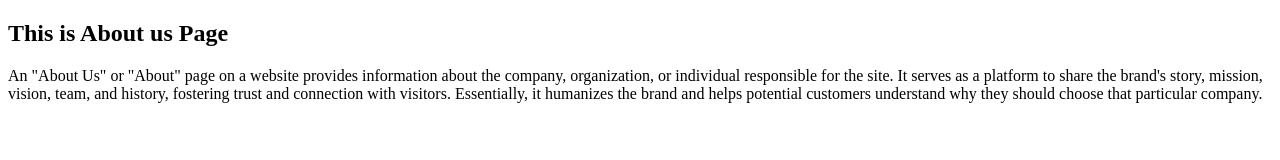
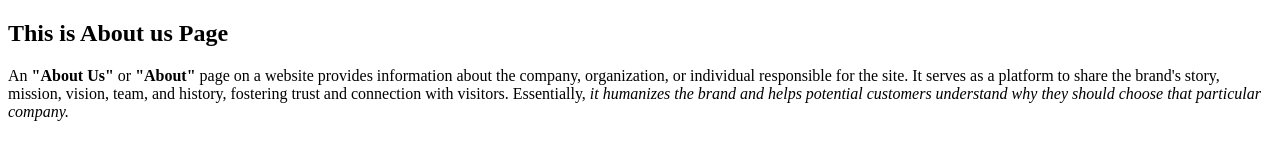
Before and after one commit to Shrejaltambe18/my-new-repo, a plain HTML site: page about.html in a window 1280 px wide. Drawn offline with Linux system fonts and the light colour scheme.

Commit message:
paragraph updated

```diff
--- a/about.html
+++ b/about.html
@@ -6,6 +6,6 @@
 <body>
     <h2>This is About us Page</h2>
 
-    <p>An "About Us" or "About" page on a website provides information about the company, organization, or individual responsible for the site. It serves as a platform to share the brand's story, mission, vision, team, and history, fostering trust and connection with visitors. Essentially, it humanizes the brand and helps potential customers understand why they should choose that particular company. </p>
+    <p>An <b>"About Us"</b> or <b>"About"</b> page on a website provides information about the company, organization, or individual responsible for the site. It serves as a platform to share the brand's story, mission, vision, team, and history, fostering trust and connection with visitors. Essentially, <i>it humanizes the brand and helps potential customers understand why they should choose that particular company.</i> </p>
 </body>
 </html>
```
